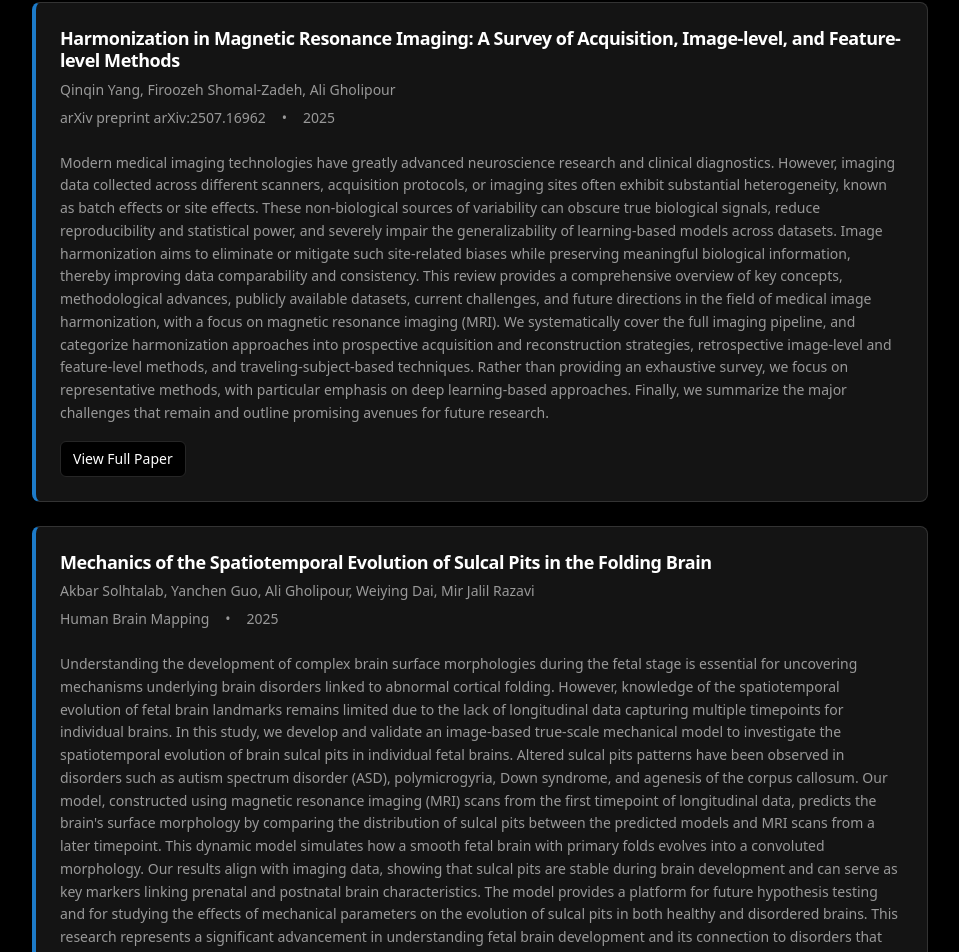
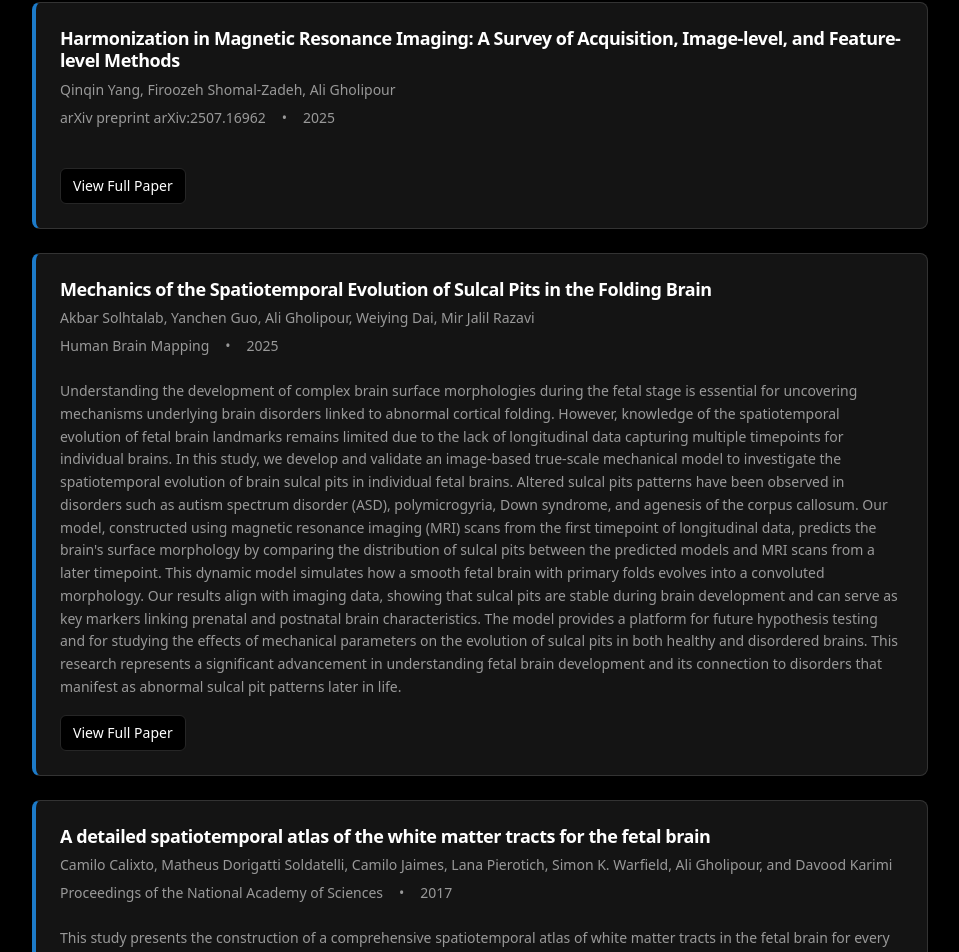
Before and after one commit to IntelligentImaging/braindevelopment.org, a React (Vite) app: page / in a window 1280 px wide. Shown: the part 5818-6770 px from the top of the page, without its empty margins (160-1119 px from the left). Built offline with nearby package versions, Linux system fonts and the light colour scheme.

Commit message:
Update Publications.tsx

```diff
--- a/src/components/Publications.tsx
+++ b/src/components/Publications.tsx
@@ -19,7 +19,7 @@ const Publications = () => {
       authors:"Qinqin Yang, Firoozeh Shomal-Zadeh, Ali Gholipour",
       journal: "arXiv preprint arXiv:2507.16962",
       year: "2025",
-      abstract:"Modern medical imaging technologies have greatly advanced neuroscience research and clinical diagnostics. However, imaging data collected across different scanners, acquisition protocols, or imaging sites often exhibit substantial heterogeneity, known as batch effects or site effects. These non-biological sources of variability can obscure true biological signals, reduce reproducibility and statistical power, and severely impair the generalizability of learning-based models across datasets. Image harmonization aims to eliminate or mitigate such site-related biases while preserving meaningful biological information, thereby improving data comparability and consistency. This review provides a comprehensive overview of key concepts, methodological advances, publicly available datasets, current challenges, and future directions in the field of medical image harmonization, with a focus on magnetic resonance imaging (MRI). We systematically cover the full imaging pipeline, and categorize harmonization approaches into prospective acquisition and reconstruction strategies, retrospective image-level and feature-level methods, and traveling-subject-based techniques. Rather than providing an exhaustive survey, we focus on representative methods, with particular emphasis on deep learning-based approaches. Finally, we summarize the major challenges that remain and outline promising avenues for future research.",
+      /* abstract:"Modern medical imaging technologies have greatly advanced neuroscience research and clinical diagnostics. However, imaging data collected across different scanners, acquisition protocols, or imaging sites often exhibit substantial heterogeneity, known as batch effects or site effects. These non-biological sources of variability can obscure true biological signals, reduce reproducibility and statistical power, and severely impair the generalizability of learning-based models across datasets. Image harmonization aims to eliminate or mitigate such site-related biases while preserving meaningful biological information, thereby improving data comparability and consistency. This review provides a comprehensive overview of key concepts, methodological advances, publicly available datasets, current challenges, and future directions in the field of medical image harmonization, with a focus on magnetic resonance imaging (MRI). We systematically cover the full imaging pipeline, and categorize harmonization approaches into prospective acquisition and reconstruction strategies, retrospective image-level and feature-level methods, and traveling-subject-based techniques. Rather than providing an exhaustive survey, we focus on representative methods, with particular emphasis on deep learning-based approaches. Finally, we summarize the major challenges that remain and outline promising avenues for future research.",*/
       link: "https://arxiv.org/abs/2507.16962"
     },
     {
```
